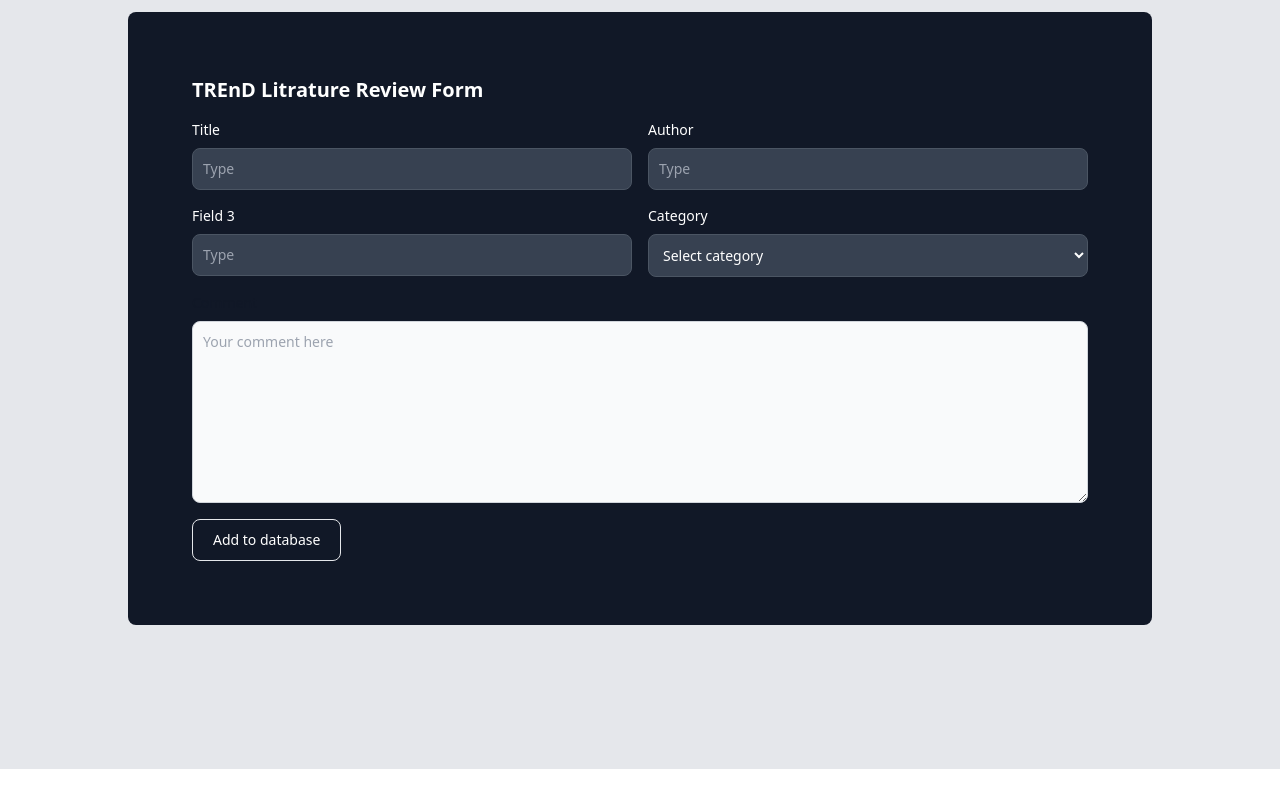
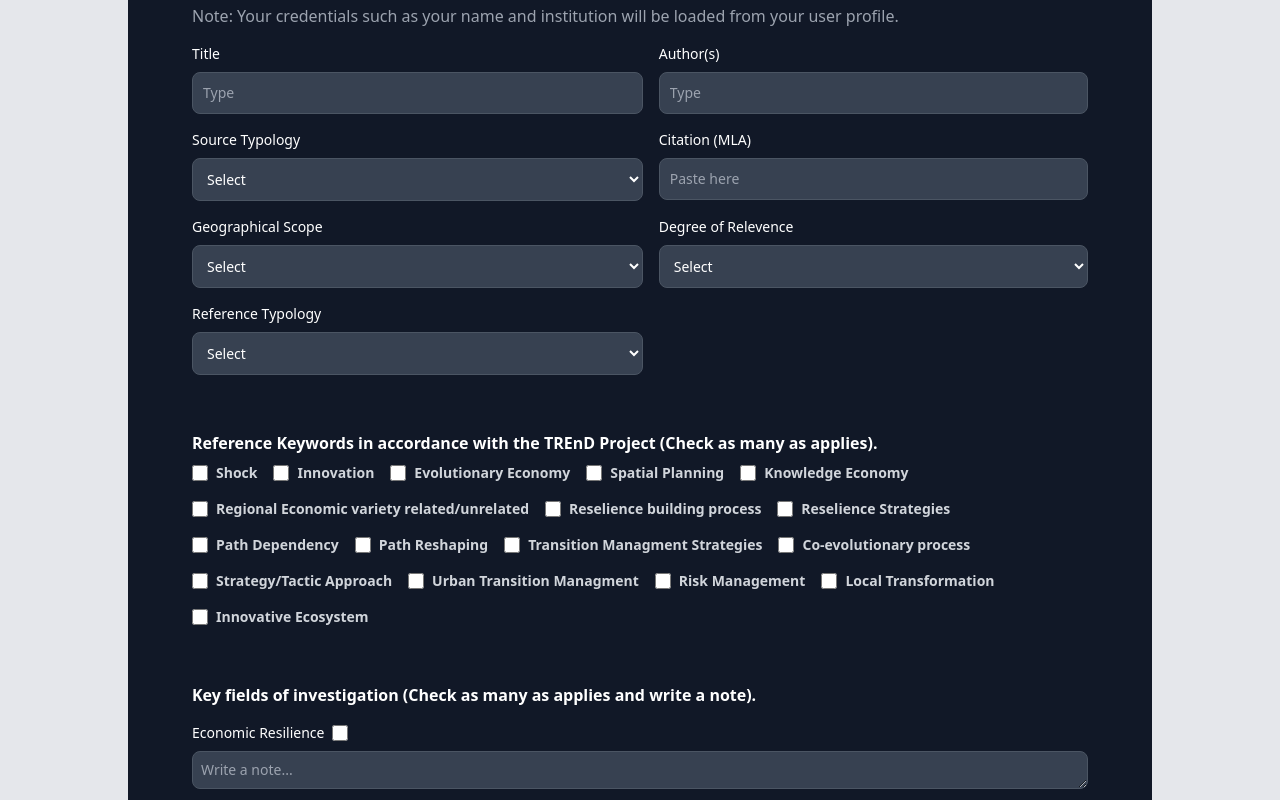
Before and after one commit to SpatialSymmetry/Nuxt-Supabase-Webapp, a Nuxt app: page /form in a window 1280 px wide. Shown: the part 220-1020 px from the top of the page. Before the commit the page ends 989 px from the top, so only its background shows below. Built offline with nearby package versions, Linux system fonts and the light colour scheme.

Commit message:
prototype

```diff
--- a/package.json
+++ b/package.json
@@ -10,6 +10,7 @@
     "postinstall": "nuxt prepare"
   },
   "dependencies": {
+    "@supabase/supabase-js": "^2.41.1",
     "nuxt": "^3.11.1",
     "vue": "^3.4.21",
     "vue-router": "^4.3.0"
--- a/pages/form.vue
+++ b/pages/form.vue
@@ -1,3 +1,45 @@
+
+<script setup>
+
+import { createClient } from '@supabase/supabase-js'
+const supabase = createClient('https://lptqhmbbucinhiohuizg.supabase.co', 'eyJhbGciOiJIUzI1NiIsInR5cCI6IkpXVCJ9.eyJpc3MiOiJzdXBhYmFzZSIsInJlZiI6ImxwdHFobWJidWNpbmhpb2h1aXpnIiwicm9sZSI6ImFub24iLCJpYXQiOjE3MTEzMTk1MjksImV4cCI6MjAyNjg5NTUyOX0.fSPt6aAAydTx0AUNzdOSePSt9chLQ5cvC8F-WmumJbs')
+
+async function insDatabase(a, b, c){
+  const { data, error } = await supabase
+  .from('reviews')
+  .insert([
+  { title: a, author: b, reviewer: c },
+  ])
+  .select()
+}
+
+import { defineProps } from 'vue';
+const props = defineProps();
+
+
+const handleSubmit = (event) => {
+  const name = event.target.elements.nameInput.value;
+  const email = event.target.elements.emailInput.value;
+
+  console.log('Name:', name);
+  console.log('Email:', email);
+
+  // You can store the values in variables or perform further processing here
+async function insDatabase(a, b, c){
+  const { data, error } = await supabase
+  .from('reviews')
+  .insert([
+  { title: a, author: b, reviewer: c },
+  ])
+  .select()
+}
+insDatabase(name, email, "Poya Sohrabi")
+
+};
+
+</script>
+
+
 
 <template>
 
@@ -14,60 +56,142 @@
 </div>
 </section>
 
-<!-- Hero Section -->
-<section class="w-full bg-gray-200 pt-24 pb-9">
-
-<!--  <ul class="w-full">
-    <li class="max-w-screen-md mx-auto bg-gray-900 border rounded-lg text-white" v-for="entry in countries" >{{ entry }}</li>
-  </ul> -->
-</section>
-
 <section class="w-full bg-gray-200 text-white pt-9 pb-36">
   <div class="max-w-screen-lg mx-auto p-16 bg-gray-900 rounded-lg">
     <p class="mb-4 text-xl font-bold">TREnD Litrature Review Form</p>
-    <form action="#">
+    <form @submit.prevent="handleSubmit">
+      <p class="py-4 text-gray-400">Note: Your credentials such as your name and institution will be loaded from your user profile.</p>
       <div class="grid gap-4">
 
         <div>
-          <label for="name" class="block mb-2 text-sm font-medium">Title</label>
-          <input type="text" name="name" id="name" class=" block w-full p-2.5 bg-gray-700 border border-gray-600
-          rounded-lg text-sm text-gray-900 placeholder-gray-400" placeholder="Type" required="">
+          <label class="block mb-2 text-sm font-medium" >Title</label>
+          <input type="text" id="nameInput" class=" block w-full p-2.5 bg-gray-700 border border-gray-600
+          rounded-lg text-sm placeholder:text-gray-400 text-white" placeholder="Type" required>
         </div>
 
         <div>
-          <label for="name" class="block mb-2 text-sm font-medium">Author</label>
-          <input type="text" name="name" id="name" class=" block w-full p-2.5 bg-gray-700 border border-gray-600
-          rounded-lg text-sm text-gray-900 placeholder-gray-400" placeholder="Type" required="">
+          <label class="block mb-2 text-sm font-medium">Author(s)</label>
+          <input type="text" id="emailInput" class=" block w-full p-2.5 bg-gray-700 border border-gray-600
+          rounded-lg text-sm placeholder-gray-400 text-white" placeholder="Type" required>
         </div>
 
         <div>
-          <label for="name" class="block mb-2 text-sm font-medium">Field 3</label>
-          <input type="text" name="name" id="name" class=" block w-full p-2.5 bg-gray-700 border border-gray-600
-          rounded-lg text-sm text-gray-900 placeholder-gray-400" placeholder="Type" required="">
+          <label for="category" class="block mb-2 text-sm font-medium">Source Typology</label>
+          <select id="category" class="block w-full p-2.5 bg-gray-700 border border-gray-600 rounded-lg text-sm
+            placeholder-gray-400">
+            <option selected="">Select</option>
+            <option value="TV">Journal Article</option>
+            <option value="TV">Book Chapter</option>
+            <option value="TV">Book</option>
+            <option value="PC">Review (book)</option>
+            <option value="GA">Editorial</option>
+            <option value="GA">Conference Proceedings</option>
+            <option value="GA">Thesis/Dissertations</option>
+            <option value="GA">Working Paper</option>
+            <option value="GA">Official Report</option>
+            <option value="GA">Other (Specify)</option>
+          </select>
         </div>
 
         <div>
-          <label for="category" class="block mb-2 text-sm font-medium">Category</label>
+          <label for="name" class="block mb-2 text-sm font-medium">Citation (MLA)</label>
+          <input type="text" name="name" id="name" class=" block w-full p-2.5 bg-gray-700 border border-gray-600
+          rounded-lg text-sm text-gray-900 placeholder-gray-400" placeholder="Paste here">
+        </div>
+
+        <div>
+          <label for="category" class="block mb-2 text-sm font-medium">Geographical Scope</label>
           <select id="category" class="block w-full p-2.5 bg-gray-700 border border-gray-600 rounded-lg text-sm
             placeholder-gray-400">
-            <option selected="">Select category</option>
-            <option value="TV">Category 1</option>
-            <option value="PC">Category 2</option>
-            <option value="GA">Category 3</option>
-            <option value="PH">Category 4</option>
+            <option selected="">Select</option>
+            <option value="TV">EU</option>
+            <option value="TV">United States</option>
+            <option value="TV">National</option>
+            <option value="PC">Regional</option>
+            <option value="GA">Local</option>
           </select>
         </div>
 
+        <div>
+          <label for="category" class="block mb-2 text-sm font-medium">Degree of Relevence</label>
+          <select id="category" class="block w-full p-2.5 bg-gray-700 border border-gray-600 rounded-lg text-sm
+            placeholder-gray-400">
+            <option selected="">Select</option>
+            <option value="TV">Low</option>
+            <option value="TV">Moderate</option>
+            <option value="TV">High</option>
+          </select>
+        </div>
 
-        <div class="sm:col-span-2">
-          <label for="description" class="block mb-2 text-sm font-medium text-gray-900 dark:text-white">Comment</label>
-          <textarea id="description" rows="8" class="block p-2.5 w-full text-sm text-gray-900 bg-gray-50 rounded-lg border border-gray-300 focus:ring-primary-500 focus:border-primary-500 dark:bg-gray-700 dark:border-gray-600 dark:placeholder-gray-400 dark:text-white dark:focus:ring-primary-500 dark:focus:border-primary-500" placeholder="Your comment here"></textarea>
+        <div>
+          <label for="category" class="block mb-2 text-sm font-medium">Reference Typology</label>
+          <select id="category" class="block w-full p-2.5 bg-gray-700 border border-gray-600 rounded-lg text-sm
+            placeholder-gray-400">
+            <option selected="">Select</option>
+            <option value="TV">Theoretical</option>
+            <option value="TV">Litrature Review Analysis</option>
+            <option value="TV">Methodology</option>
+            <option value="PC">Bases Practices and/or Case Studies</option>
+            <option value="GA">Policy Recommendation</option>
+            <option value="GA">Policy Analysis</option>
+            <option value="GA">Other (Specify)</option>
+          </select>
+        </div>
+
+        <div class="col-span-2 flex flex-col my-10">
+          <p class="font-semibold "> Reference Keywords in accordance with the TREnD Project (Check as many as applies).</p>
+          <div class="mt-2 flex gap-4 flex-wrap">
+
+          <div v-for="entry in ['Shock', 'Innovation', 'Evolutionary Economy',
+            'Spatial Planning', 'Knowledge Economy', 'Regional Economic variety related/unrelated',
+            'Reselience building process', 'Reselience Strategies', 'Path Dependency', 'Path Reshaping',
+            'Transition Managment Strategies', 'Co-evolutionary process', 'Strategy/Tactic Approach',
+            'Urban Transition Managment', 'Risk Management', 'Local Transformation', 'Innovative Ecosystem']"
+            class="flex items-center" >
+            <input type="checkbox" class="w-4 h-5 text-blue-600 rounded
+            focus:ring-blue-600 ring-offset-gray-800 focus:ring-2 bg-gray-700 border-gray-600">
+            <label class="ms-2 text-sm font-bold text-gray-300">{{entry}}</label>
+          </div>
+
+          </div>
+        </div>
+
+        <p class="font-semibold col-span-2"> Key fields of investigation (Check as many as applies and write a note).</p>
+        <div class="col-span-2"   v-for="entry in ['Economic Resilience', 'Technological Resilience', 'Urban Resiliecne',
+          'Governance', 'Policy', 'Strategy (Place-based Approach, Place-sensitive Appraoch, Other)', 'Spatial Planning',
+          'Cluster', 'Knowledeg Complexity', 'Global Market Power', 'Quality of life', 'Inequalities', 'Competitve Advantage',
+          'Core/Peripheral areas', 'Advanced/Lagging regions-cities', 'Urbran Transition', 'Local Transformations',
+          'Environemnt Risks', 'Other (Specify)']">
+          <div class="flex mb-2">
+            <p class="text-white text-sm font-medium">{{entry}}</p>
+            <input type="checkbox" class="w-4 h-5 ml-2 bg-gray-700 text-sm text-gray-900">
+          </div>
+          <textarea rows="1" class="p-2 w-full text-sm rounded-lg border focus:ring-primary-500
+            focus:border-primary-500 bg-gray-700 border-gray-600 placeholder-gray-400 text-white
+            focus:ring-primary-500 focus:border-primary-500" placeholder="Write a note..."></textarea>
+        </div>
+
+        <form class="col-span-2">
+          <p class="mb-2 text-sm font-medium text-white">Upload the document</p>
+          <input class="w-full text-sm border rounded-lg cursor-pointer text-gray-400 focus:outline-none bg-gray-700
+          border-gray-600 placeholder-gray-400" type="file">
+        </form>
+
+
+        <div class="col-span-2">
+          <label class="text-sm font-medium text-white">Comment</label>
+          <textarea rows="8" class="p-2.5 w-full text-sm rounded-lg border focus:ring-primary-500
+            focus:border-primary-500 bg-gray-700 border-gray-600 placeholder-gray-400 text-white
+            focus:ring-primary-500 focus:border-primary-500" placeholder="Your comment here"></textarea>
         </div>
 
       </div>
 
       <button type="submit" class="px-5 py-2.5 mt-4 border rounded-lg  inline-flex items-center text-sm font-medium text-center">
         Add to database
+      </button>
+      <button type="reset" class="px-5 py-2.5 mt-4 ml-3 border rounded-lg  inline-flex items-center text-sm font-medium text-center">
+        Clear all
       </button>
 
     </form>
```
Also changed, not shown: pages/index.vue (+38 -52 lines), pages/profile.vue (+59 -0 lines), 1 other file (tests, documents, lock files or other folders).
